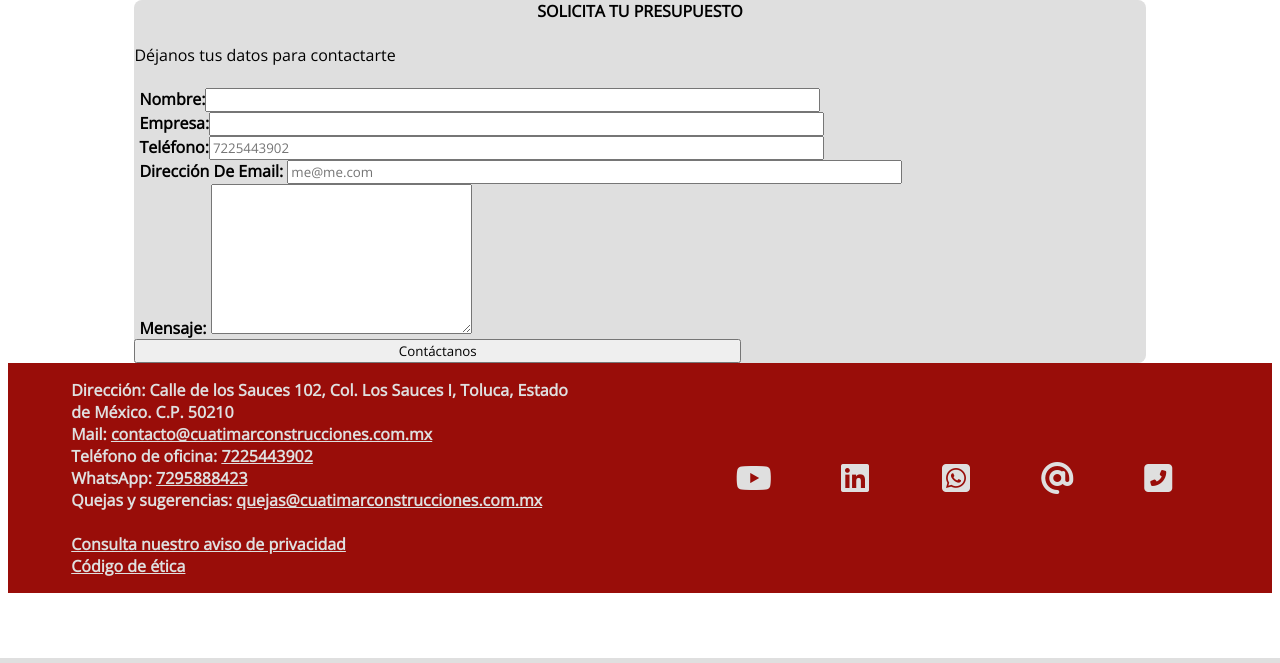
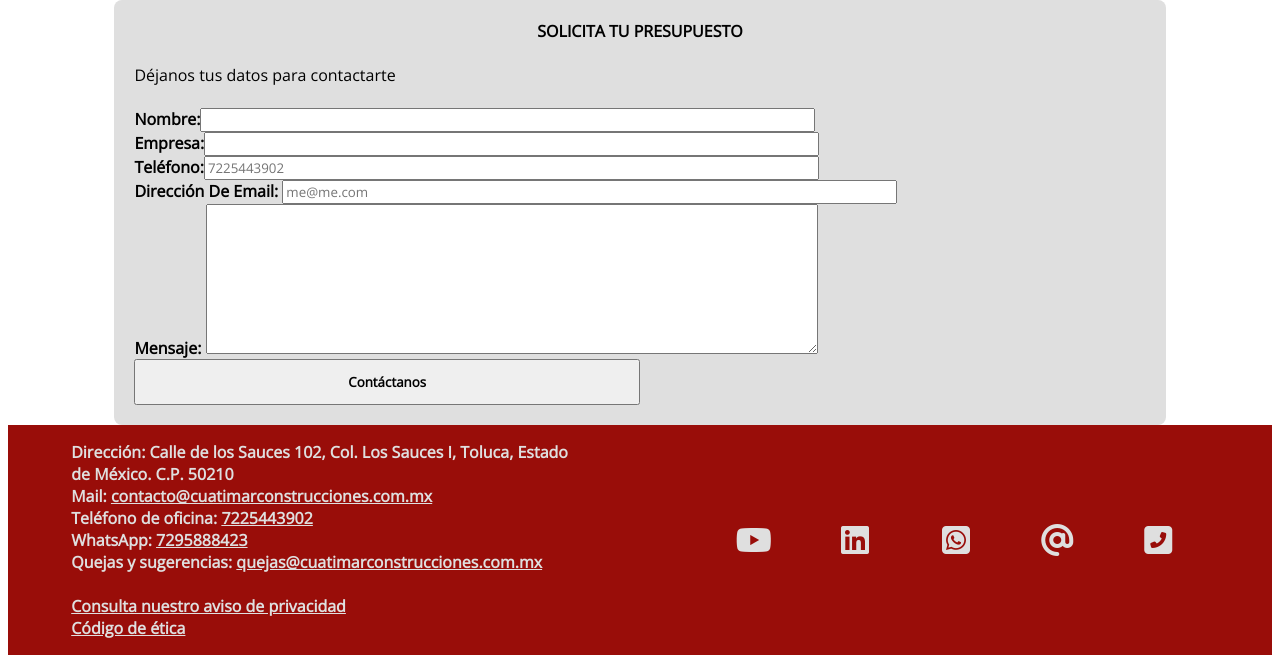
Before and after one commit to DavidCrzBlt/cuatimar_webpage, a PHP site: page /contacto.php in a window 1280 px wide. Shown: the part 142-805 px from the top of the page. Run offline with PHP 8.4, Linux system fonts and the light colour scheme; some libraries are stand-ins or nearby versions.

Commit message:
Update styles.css

```diff
--- a/css/styles.css
+++ b/css/styles.css
@@ -24,10 +24,12 @@ footer .footer_container div p{color:#DFDFDF; font-weight: bold;}
 footer .footer_container div p a{color: #DFDFDF;}
 footer .footer_container .header_redes a{color: #DFDFDF;}
 
-div form {width: 80%; border-radius: 8px;background-color: #DFDFDF;box-shadow: rgba(255,255,255,0.1);margin-left: auto; margin-right: auto;}
+div form {width: 80%; border-radius: 8px;background-color: #DFDFDF;box-shadow: rgba(255,255,255,0.1);margin-left: auto; margin-right: auto; padding: 20px;}
 div form legend{text-transform: uppercase;font-weight: bold;text-align: center;}
 div form input{width:60%}
-div form label{font-weight: bold; text-transform: capitalize; padding-left: 5px;}
+div form label{font-weight: bold; text-transform: capitalize;}
+div form input[type=submit]{width:50%;text-transform: capitalize;font-weight: bold;margin-left: auto;margin-right: auto;box-sizing: border-box; padding: 12px 20px;}
+div form textarea{width:60%;}
 
 @media screen and (max-width:800px){
 
```
